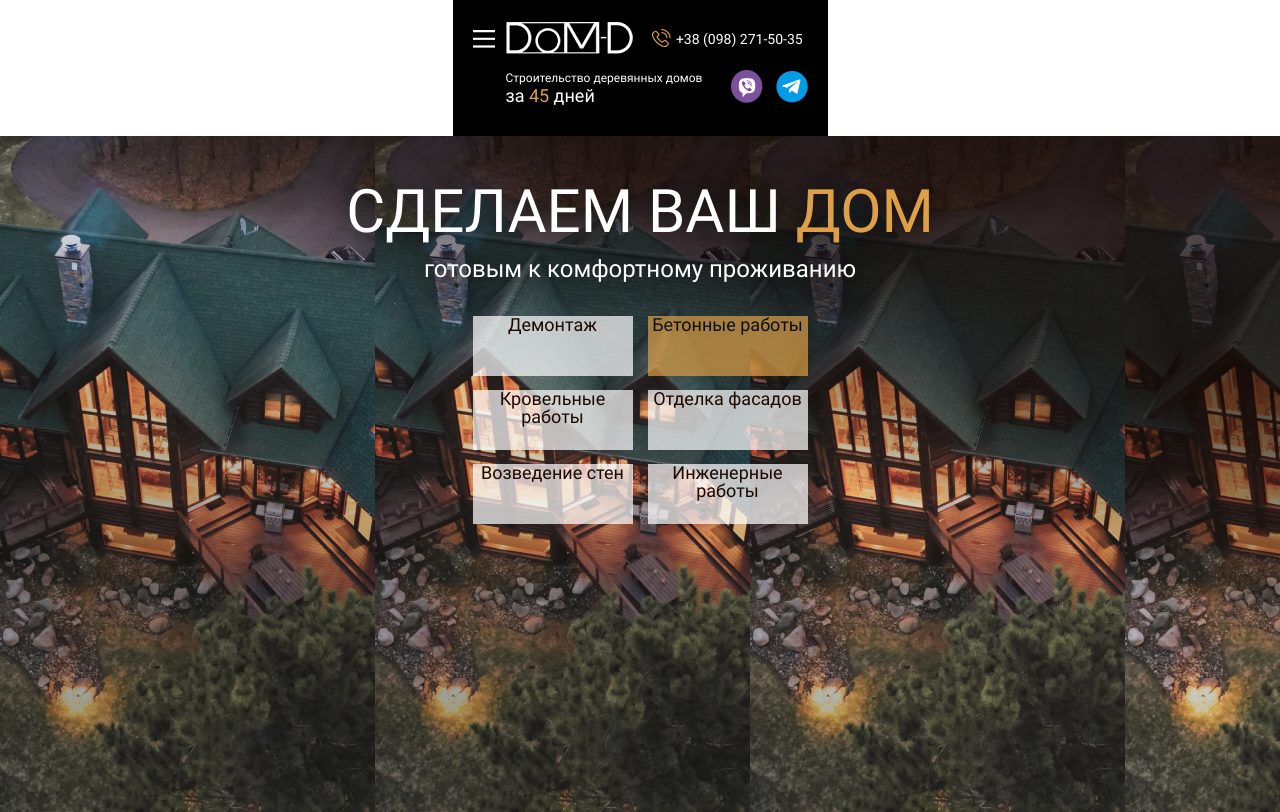
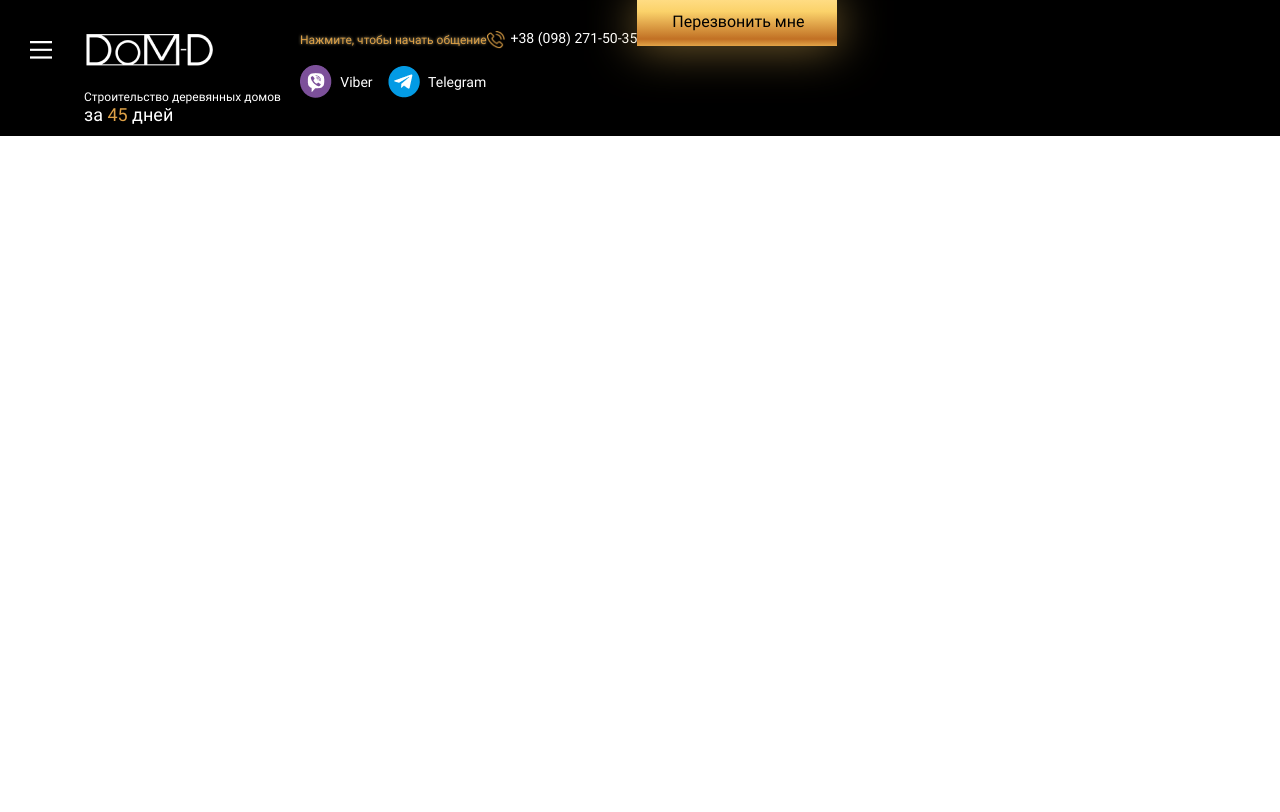
Before and after one commit to MirovaViktoria/house, a plain HTML site: page index.html in a window 1280 px wide. Drawn offline with Linux system fonts and the light colour scheme.

Commit message:
block changes  header

```diff
--- a/css/style.css
+++ b/css/style.css
@@ -49,9 +49,9 @@ aside {
   font-weight: 400;
   font-style: normal;
 }
-@media screen and (min-width: 600px) {
+@media screen and (min-width: 1200px) {
   .header {
-    width: 375px;
+    width: 100%;
     margin: 0px auto;
   }
 }
@@ -72,35 +72,25 @@ aside {
 }
 .contauner {
   min-width: 375px;
+  display: flex;
 }
 .header__logo {
   display: flex;
   align-items: center;
   margin: 22px 0px 0px 0px;
+  flex-wrap: wrap;
+  width: 300px;
 }
 .menu {
-  margin: 0px 0px 0px 20px;
+  margin: 0px 0px 0px 30px;
 }
 .logo {
-  margin: 0px 0px 0px 11px;
+  margin: 0px 0px 0px 34px;
 }
-.phone {
-  margin: 0px 0px 0px 19px;
+.terms {
+  padding: 0px 0px 0px 84px;
 }
-.number {
-  color: rgba(255, 255, 255, 1);
-  font-family: "Roboto-Bold";
-  font-size: 14px;
-  font-style: normal;
-  font-weight: 700;
-  line-height: 16px;
-  margin: 0px 0px 0px 5.43px;
-}
-.data {
-  display: flex;
-  align-items: center;
-  margin: 15px 0px 0px 53px;
-}
+
 .date__name {
   font-family: "Roboto-Regular";
   font-size: 12px;
@@ -110,6 +100,18 @@ aside {
   color: #ffffff;
   display: flex;
 }
+.date {
+  font-family: "Roboto-Bold";
+  font-size: 18px;
+  font-style: normal;
+  font-weight: 700;
+  line-height: 21px;
+  color: #ffffff;
+}
+/*Середина*/
+.data {
+  padding: 33px 0px 0px 0px;
+}
 .data__mesagges {
   font-family: "Roboto-Regular";
   font-size: 14px;
@@ -118,21 +120,68 @@ aside {
   line-height: 16px;
   color: #ffffff;
 }
-.date {
+.buttom__data {
+  height: 14px;
+  color: rgba(221, 160, 70, 1);
+  text-shadow: 0px 0px 3px rgba(211, 190, 136, 0.86);
+  font-family: "Roboto-Regular";
+  font-size: 12px;
+  font-style: normal;
+  font-weight: 400;
+  line-height: 14px;
+  letter-spacing: 0em;
+  text-align: center;
+}
+.message__viber {
+  padding: 17.65px 0px 0px 0px;
+}
+.message__nameone {
+  display: inline-block;
+  vertical-align: top;
+  padding: 26.97px 0px 0px 4.74px;
+}
+.message__telegram {
+  margin: 0px 0px 0px 11.81px;
+}
+.message__nametwo {
+  display: inline-block;
+  vertical-align: top;
+  padding: 26.97px 0px 0px 4.74px;
+}
+/*Прававая сторона*/
+.call {
+  display: flex;
+  flex-wrap: wrap;
+  justify-content: flex-end;
+  flex-shrink: 111111;
+  padding: 0px 30px 0px 0px;
+}
+.phone {
+  height: 18.079181671142578px;
+  width: 18.56907844543457px;
+  margin: 31.12px 0px 0px 0px;
+}
+.number {
+  color: rgba(255, 255, 255, 1);
   font-family: "Roboto-Bold";
-  font-size: 18px;
+  font-size: 14px;
   font-style: normal;
   font-weight: 700;
-  line-height: 21px;
-  color: #ffffff;
+  padding: 29.66px 0px 0px 5.43px;
+}
+.buttom__call {
+  background: linear-gradient(180deg, #ffdc83 0%, #fbd26a 25%, #c17024 84.9%, #e3a548 100%);
+  height: 46px;
+  width: 200px;
+  box-shadow: 0px 0px 48px rgba(240, 192, 92, 0.54);
+  font-family: "Roboto-Regular";
+  font-size: 16px;
+  font-weight: 400;
+  line-height: 19px;
+  padding: 11.98px 0px 0px 35px;
+  margin: 0px 0px 22px 0px;
 }
 
-.message__viber {
-  margin: 0px 0px 0px 29px;
-}
-.message__telegram {
-  margin: 0px 0px 0px 12.14px;
-}
 /*ВТОРОЙ БЛОК*/
 
 .services {
@@ -201,7 +250,11 @@ aside {
   height: 60px;
   width: 160px;
   margin: 14px 0px 0px 0px;
+  display: flex;
+  align-items: center;
+  justify-content: center;
 }
+
 .name__two {
   font-family: "Roboto-Bold";
   font-size: 18px;
@@ -215,4 +268,7 @@ aside {
   height: 60px;
   width: 160px;
   margin: 14px 0px 0px 0px;
+  display: flex;
+  align-items: center;
+  justify-content: center;
 }
--- a/index.html
+++ b/index.html
@@ -15,20 +15,27 @@
                 <div class="header__logo">
                     <img class="menu" src="./img/burger.png" alt="">
                     <img class="logo" src="./img/domd.png" alt="">
-                    <img class="phone" src="./img/mobile.png" alt="">
-                    <div class="number"><a class="link">+38 (098) 271-50-35</a></div>
+                    <div class="terms"><a class="date__name">Строительство деревянных домов</a>
+                        <a class="date">за <span class="colortext">45</span>&nbsp;дней</a>
+                    </div>
                 </div>
                 <div class="data">
                     <div class="data__mesagges">
-                        <a class="date__name">Строительство деревянных домов</a>
-                        <a class="date">за <span class="colortext">45</span>&nbsp;дней</a>
+                        <div class="buttom__data">Нажмите, чтобы начать общение</div>
+                        <a class="link"><img class="message__viber" src="./img/viber.png" alt=""></a>
+                        <a class="message__nameone">Viber</a>
+                        <a class="link"><img class="message__telegram" src="./img/telegram.png" alt=""></a>
+                        <a class="message__nametwo">Telegram</a>
                     </div>
-                    <a class="link"><img class="message__viber" src="./img/viber.png" alt=""></a>
-                    <a class="link"><img class="message__telegram" src="./img/telegram.png" alt=""></a>
+                </div>
+                <div class="call">
+                    <img class="phone" src="./img/mobile.png" alt="">
+                    <div class="number">+38 (098) 271-50-35</div>
+                    <div class="buttom__call"><a class="link">Перезвонить мне</a></div>
                 </div>
             </div>
     </div>
-    <div class="services">
+    <!-- <div class="services">
                 <div class="services__background">
                     <div class="container">
                         <div class="text">Сделаем
@@ -40,14 +47,14 @@
                             <a class="name__one">Демонтаж</a>
                             <a class="name__one">Кровельные
                                 работы</a>
-                    <a class="name__one">Возведение стен</a>
+                            <a class="name__one">Возведение <br />стен</a>
                         </div>
                         <div class="column__two">
-                    <a class="name__two">Бетонные работы</a>
-                    <a class="name__one">Отделка фасадов</a>
+                            <a class="name__two">Бетонные <br /> работы</a>
+                            <a class="name__one">Отделка <br /> фасадов</a>
                             <a class="name__one">Инженерные работы</a>
                         </div>
                     </div>
-        </div>
+                </div>-->
     </header>
 </body>
```
Lines whose indentation alone changed are shown as unchanged.
